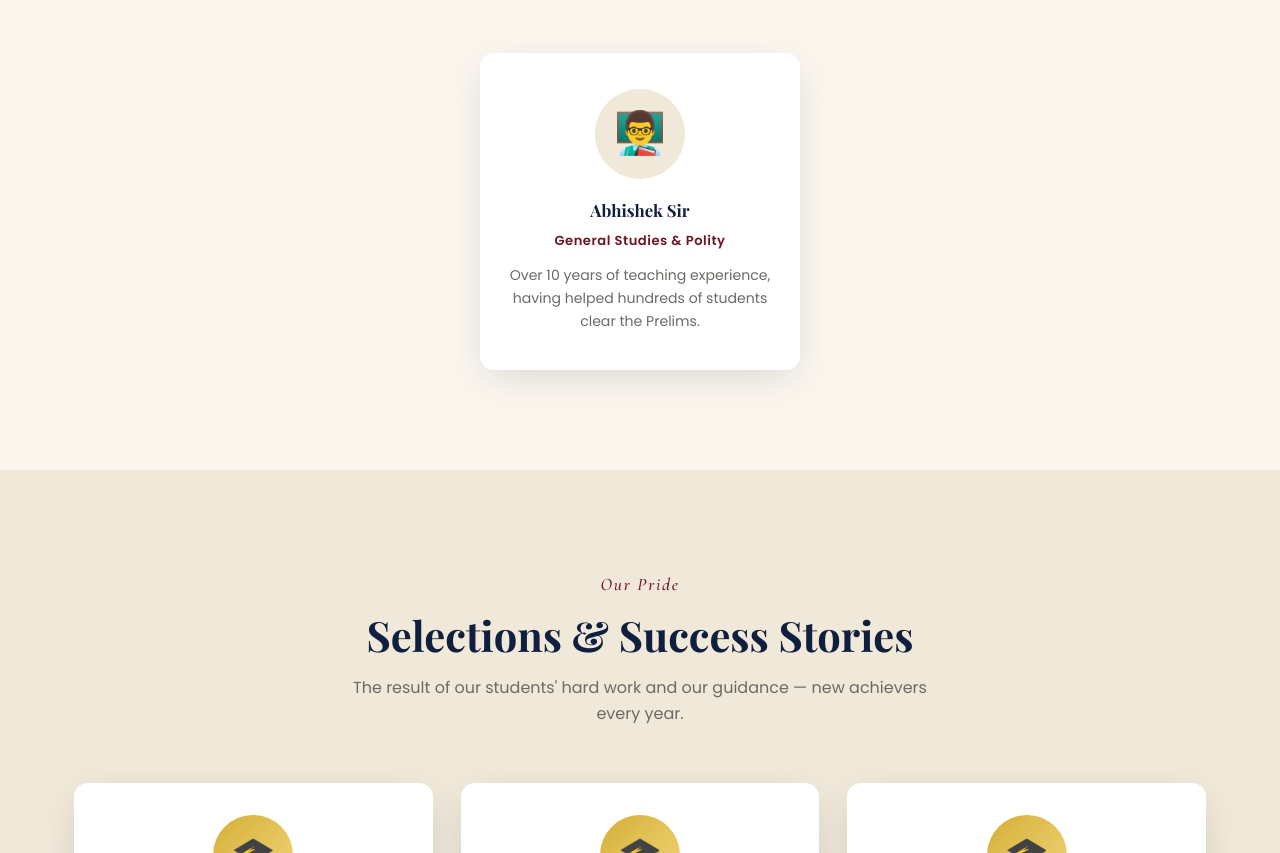
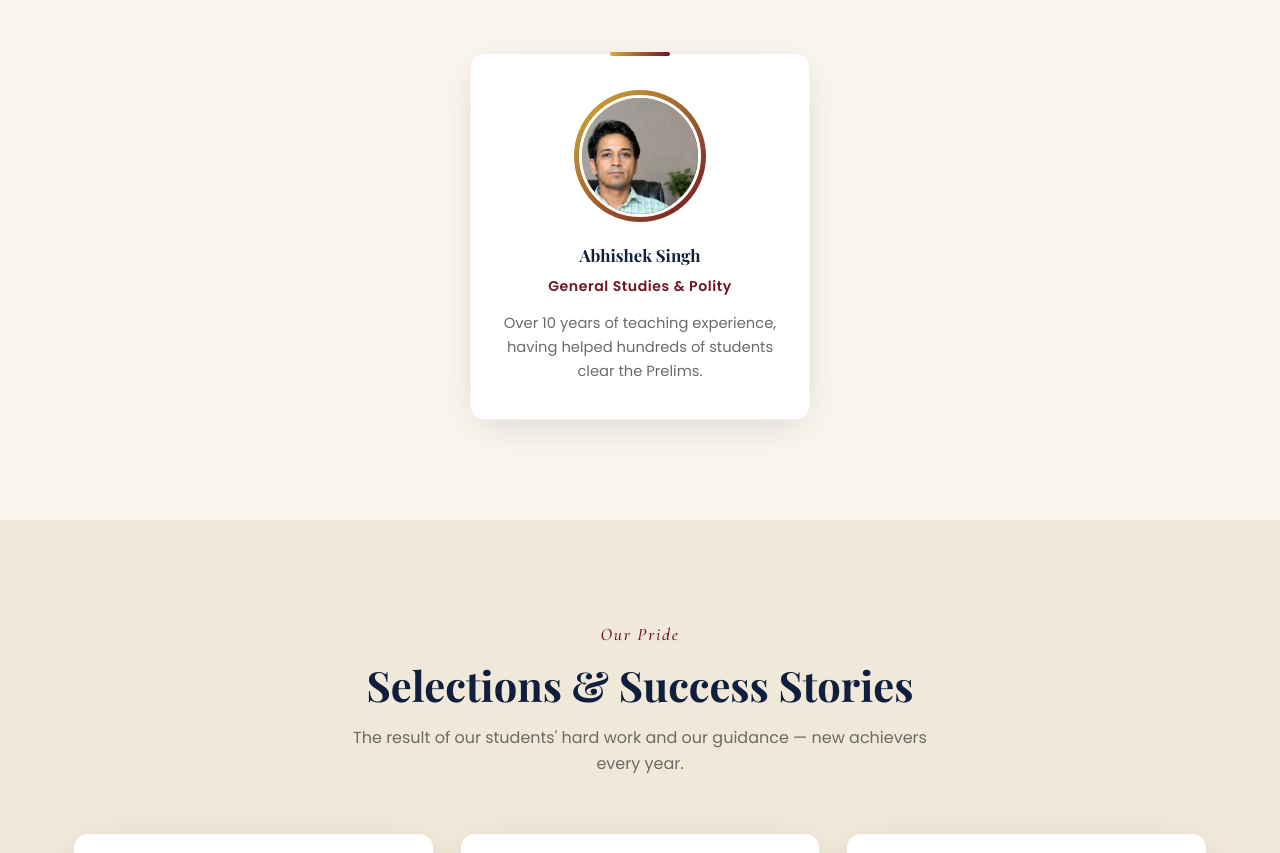
Before and after one commit to chiragg2601/prashastiias, a plain HTML site: page index.html in a window 1280 px wide. Shown: the part 3791-4644 px from the top of the page. Drawn offline with nearby package versions, Linux system fonts and the light colour scheme.

Commit message:
Add files via upload

```diff
--- a/index.html
+++ b/index.html
@@ -5,7 +5,11 @@
 <meta name="viewport" content="width=device-width, initial-scale=1.0">
 <title>Prashasti IAS Academy | Best UPSC &amp; PCS Coaching in Meerut</title>
 <link rel="icon" type="image/x-icon" href="static/favicon.ico">
-<link rel="apple-touch-icon" href="static/favicon-192.png">
+<link rel="icon" type="image/png" sizes="16x16" href="static/favicon-16x16.png">
+<link rel="icon" type="image/png" sizes="32x32" href="static/favicon-32x32.png">
+<link rel="icon" type="image/png" sizes="48x48" href="static/favicon-48x48.png">
+<link rel="icon" type="image/png" sizes="192x192" href="static/favicon-192x192.png">
+<link rel="apple-touch-icon" sizes="180x180" href="static/apple-touch-icon.png">
 <link rel="preconnect" href="https://fonts.googleapis.com">
 <link rel="preconnect" href="https://fonts.gstatic.com" crossorigin>
 <link href="https://fonts.googleapis.com/css2?family=Playfair+Display:wght@500;600;700;800&family=Poppins:wght@300;400;500;600;700&family=Cormorant+Garamond:ital,wght@0,500;1,500&display=swap" rel="stylesheet">
@@ -273,9 +277,11 @@
       <h2 class="section-title">Faculty Who Don't Just Teach, They Guide</h2>
     </div>
     <div class="faculty-grid faculty-grid-single">
-      <div class="faculty-card reveal" style="--d:0s">
-        <div class="faculty-avatar">👨‍🏫</div>
-        <h3>Abhishek Sir</h3>
+      <div class="faculty-card faculty-card-spotlight reveal" style="--d:0s">
+        <div class="faculty-avatar faculty-avatar-photo">
+          <img src="static/photos/faculty_abhishek_singh.jpg" alt="Abhishek Singh">
+        </div>
+        <h3>Abhishek Singh</h3>
         <p class="faculty-role">General Studies &amp; Polity</p>
         <p class="faculty-bio">Over 10 years of teaching experience, having helped hundreds of students clear the Prelims.</p>
       </div>
--- a/static/css/main.css
+++ b/static/css/main.css
@@ -624,8 +624,44 @@ ul{list-style:none;}
 }
 .faculty-grid-single{
   grid-template-columns: 1fr;
-  max-width: 320px;
+  max-width: 340px;
   margin: 0 auto;
+}
+.faculty-card-spotlight{
+  padding: 44px 28px 36px;
+  position: relative;
+  border: 1px solid rgba(183,36,20,0.08);
+}
+.faculty-card-spotlight::before{
+  content:"";
+  position:absolute;
+  top:0; left:50%;
+  transform: translate(-50%, -50%);
+  width: 60px; height: 4px;
+  border-radius: 999px;
+  background: linear-gradient(90deg, var(--color-gold), var(--color-maroon));
+}
+.faculty-card-spotlight .faculty-avatar{
+  width: 132px; height:132px;
+  margin: 0 auto 20px;
+  padding: 5px;
+  background: linear-gradient(135deg, var(--color-gold), var(--color-maroon));
+}
+.faculty-card-spotlight .faculty-avatar-photo img{
+  border-radius:50%;
+  border: 3px solid #fff;
+}
+.faculty-card-spotlight h3{
+  font-size: 1.3rem;
+  margin-bottom: 2px;
+}
+.faculty-card-spotlight .faculty-role{
+  font-size: 0.88rem;
+  margin: 6px 0 14px;
+}
+.faculty-card-spotlight .faculty-bio{
+  font-size: 0.92rem;
+  line-height: 1.6;
 }
 .faculty-card{
   text-align:center;
```
Also changed, not shown: templates/base.html (+5 -1 lines), templates/index.html (+15 -7 lines), templates/study_material.html (+5 -1 lines), static/apple-touch-icon.png, static/favicon-16x16.png, static/favicon-192.png, static/favicon-192x192.png, static/favicon-32x32.png, static/favicon-48x48.png (added), static/favicon-512x512.png, static/favicon-64x64.png (added), static/favicon.ico, static/photos/faculty_abhishek_singh.jpg (added).
